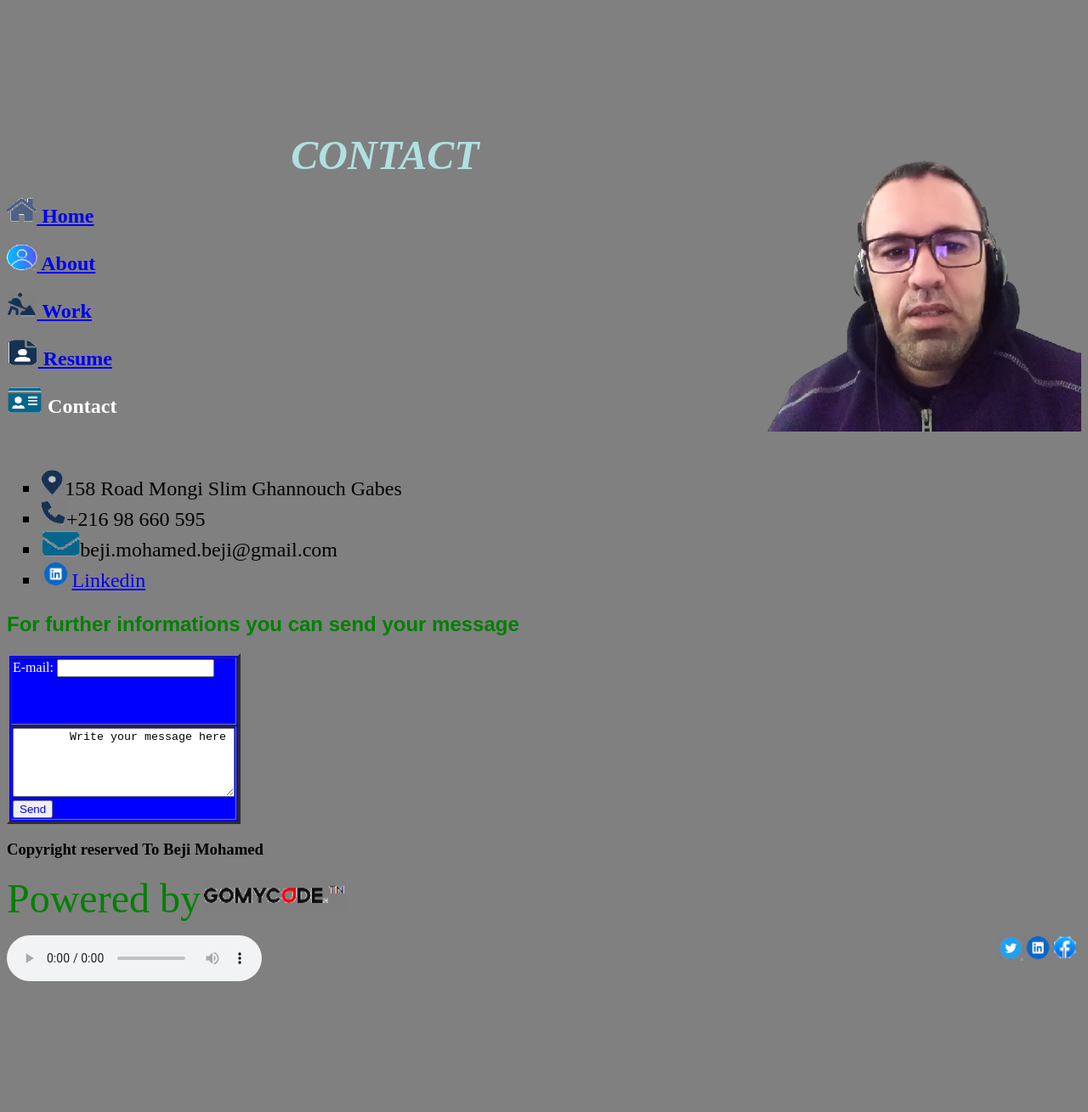
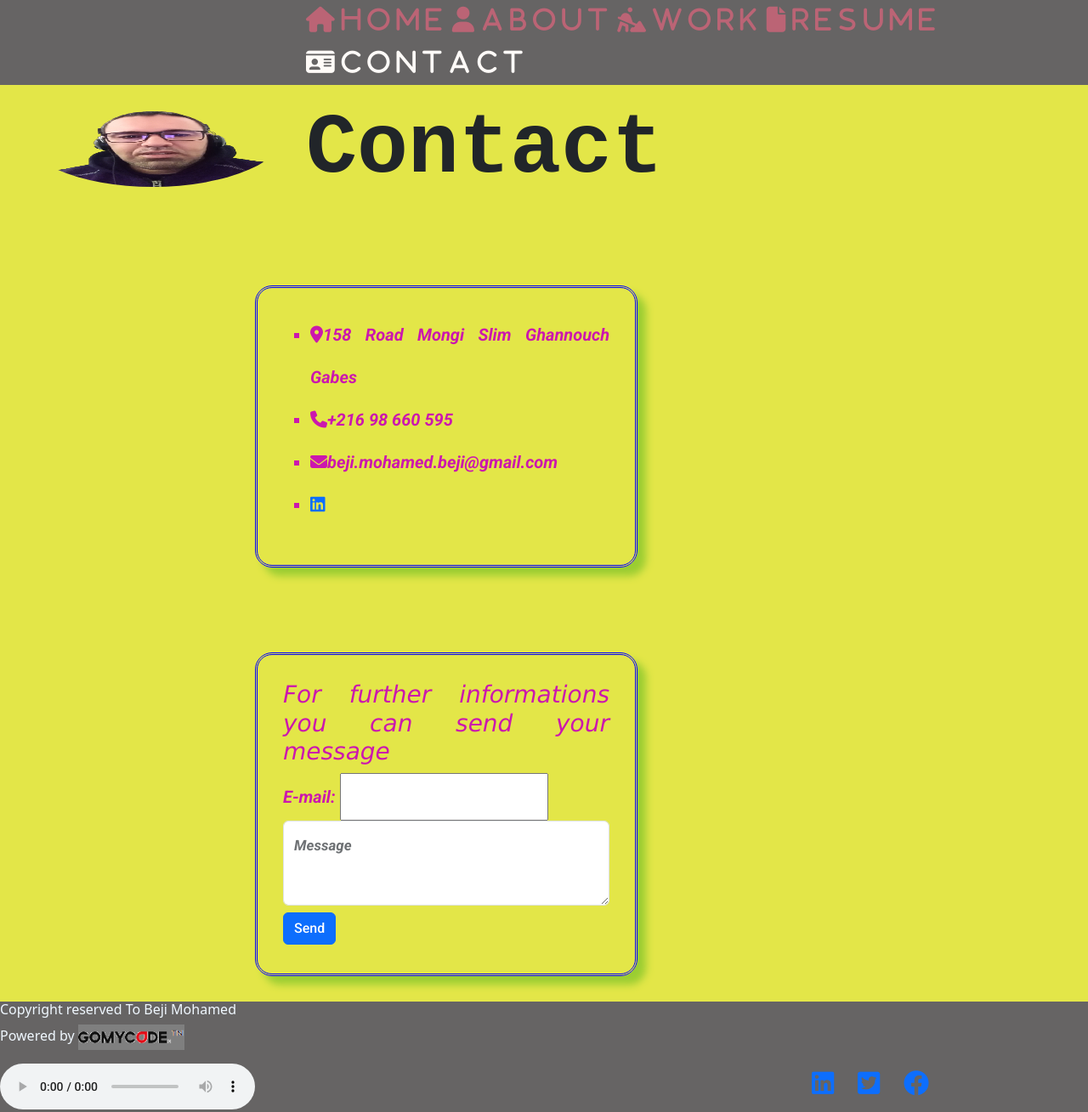
Before and after one commit to MED27BJ/css_portfolioBJ, a plain HTML site: page contact.html in a window 1280 px wide. Shown: the whole page at 85% size. Before the commit the page ends 1167 px from the top, so only its background shows below. Drawn offline with nearby package versions, Linux system fonts and the light colour scheme; a web font is replaced by a local one.

Commit message:
css_chekpoint v0

```diff
--- a/contact.html
+++ b/contact.html
@@ -2,104 +2,117 @@
 <html>
 <head>
    <meta charset="utf-8">
+   <meta name="viewport" content="width=device=width, initial-scale=1.0">
    <title>Contact Beji Mohamed </title>
    <link rel="shortcut icon" href="Favicon2.ico" type="image/x-icon">
+   <link rel="stylesheet" href="./styles.css">
+   <link rel="stylesheet" href="https://cdnjs.cloudflare.com/ajax/libs/font-awesome/6.2.1/css/all.min.css" integrity="sha512-MV7K8+y+gLIBoVD59lQIYicR65iaqukzvf/nwasF0nqhPay5w/9lJmVM2hMDcnK1OnMGCdVK+iQrJ7lzPJQd1w==" crossorigin="anonymous" referrerpolicy="no-referrer" />
+   <link rel="stylesheet" href="https://fonts.googleapis.com/css?family=Sofia&effect=fire">
+   <link href="https://fonts.googleapis.com/css?family=Rancho&amp;effect=anaglyph|emboss|fire|fire-animation|neon|outline|shadow-multiple|3d|3d-float" rel="stylesheet">
+   <link href="https://cdn.jsdelivr.net/npm/bootstrap@5.3.0-alpha1/dist/css/bootstrap.min.css" rel="stylesheet" integrity="sha384-GLhlTQ8iRABdZLl6O3oVMWSktQOp6b7In1Zl3/Jr59b6EGGoI1aFkw7cmDA6j6gD" crossorigin="anonymous">
+   <style>
+      @import url('https://fonts.googleapis.com/css2?family=Roboto+Mono:wght@100&family=Roboto:ital,wght@0,100;0,500;0,700;1,100;1,700&family=Seymour+One&display=swap');
+   </style>
+
 </head>
-
-<body bgcolor="grey">
+<body class="body_about">
    <header>
 
 
-     <!----insert the photo of profile -->
-     <a href="images/P1.jpg"><img align="righT" src="images/bj.png" height="500" widh="800"></a>
-     <br>
-     <br>
-     <br>
-     <br>
-     <br>
-     <br>
-     <br>
+      <!----insert the photo of profile -->
+      <a  href="images/P1.jpg"><img  class="photo" align="left" src="images/bj.png" height="500" widh="800"></a>
 
-     <h1  align="center"><i><font size="15" color="bleue" face="engravers mt">CONTACT</font>
-      </i>
-      </h1>
-     <!----insert navbar-->
-     <font color="white">
+
+
+
+      <!----insert navbar-->
+
       <nav>
 
-        <h1><a href ="index.html"><img src="images/home.png" height="30">
-          Home</a></h1>
-         <h1><a href ="about.html"><img src="images/about.png" height="30">
-             About</a></h1>
-         <h1><a href ="work.html"><img src="images/work.png" height="30">
-             Work</a></h1>
-         <h1><a href ="resume.html"><img src="images/resume.png" height="30">
-            Resume</a> </h1>
-         <h1><img src="images/contact.png" height="30">
-            Contact</h1>
+         <ul>
+            <li><a href="index.html"><i class="fa-solid fa-house">Home</i></a></li>
 
+         <li><a href ="about.html">
+            <i class="fa-solid fa-user">About</i>
+
+             </a></li>
+            <li><a href="work.html"><i class="fa-solid fa-person-digging">Work</i>
+           </a></li>
+         <li><a href ="resume.html">
+            <i class="fa-solid fa-file">Resume</i>
+            </a></li>
+         <li>
+            <i class="fa-solid fa-id-card">Contact</i>
+            </li>
+      </ul>
       </nav>
-   </font>
-   </header>
+
+    </header>
 
 
-   <br>
+
    <main>
-      <!--contacts of Beji Mohamed-->
-      <font size="5">
+      <h1 class="font-effect-3d">Contact</h1>
+      <!--contacts of Beji Mohamed--
+         <i class="fa-solid fa-location-dot"></i>
+      <i class="fa-solid fa-phone"></i>
+<i class="fa-solid fa-envelope"></i>
+<i class="fa-brands fa-linkedin"></i>
+<i class="fa-brands fa-square-twitter"></i>
+<i class="fa-brands fa-facebook"></i>
+   -->
+
+
     <section>
       <ul type ="square">
-         <li><img src="images/location.png" height="30">158 Road Mongi Slim Ghannouch Gabes
-        <li><img src="images/phone.png" height="30">+216 98 660 595
-        <li><img src="images/email.png" height="30">beji.mohamed.beji@gmail.com
-        <li><img src="images/in.png" height="30"><a href ="https://www.linkedin.com/in/mohamed-beji-13a46025a/">Linkedin</a>
+         <li><i class="fa-solid fa-location-dot"></i>158 Road Mongi Slim Ghannouch Gabes
+        <li><i class="fa-solid fa-phone"></i>+216 98 660 595
+        <li><i class="fa-solid fa-envelope"></i>beji.mohamed.beji@gmail.com
+        <li><a href ="https://www.linkedin.com/in/mohamed-beji-13a46025a/"><i class="fa-brands fa-linkedin"></i>
+        </a>
         </li>
       </ul>
 
 </section>
-</font>
 <!--send message-->
-<h2><font color="green" face="arial">For further informations you can send your message</font></h2>
-<table border = "3" bgcolor="blue">
-  <tr>
+<section>
+<h3>For further informations you can send your message</h3>
+
+
+
     <form>
 
-<td>
-       <label><font color="white">E-mail:</font></label>
+       <label>E-mail:</label>
        <input type="email" name="E-mail"/>
-       <br>
-       <br>
-       <br>
-       <br>
-      </td>
-      </tr>
-      <td>
-       <textarea name="message" cols="30" rows="5">
-        Write your message here
-    </textarea>
+
+    <div class="form-floating">
+      <textarea class="form-control" placeholder="Leave Your Message Here" id="floatingTextarea2" style="height: 100px">
+      </textarea>
+      <label for="floatingTextarea2">Message</label>
+    </div>
+
+     <button type="button" class="btn btn-primary">Send</button>
+
+    </form>
 
 
-       <br />
-
-       <button type="submit" ><font color="blue">Send</font></button>
-       <br>
-
-      </td>
-      </tr>
-    </form>
-
-  </table>
+  </section>
    </main>
    <footer>
 
-      <h3>Copyright reserved To Beji Mohamed</h3>
+      <h6>Copyright reserved To Beji Mohamed</h6>
       <div>
-      <p ><font size="7" color="green">Powered by</font>
-      <a href ="https://www.gomycode.com" title="gomycode"><img src="images/gomycode.png" height="40"></a>
+      <p >Powered by
+      <a href ="https://www.gomycode.com" title="gomycode"><img src="images/gomycode.png" height="30"></a>
       </div>
-      <img  align ="righT" src="images/facebook.png" height="30">
-      <img  align ="righT" src="images/in.png" height="30">
-      <img  align ="righT" src="images/twitter.png" height="30">
+      <!--social media contact-->
+      <div class="socialmedia">
+         <a href="#"><i class="fa-brands fa-linkedin"></i></a>
+         <a href="#"><i class="fa-brands fa-square-twitter"></i></a>
+         <a href="#"><i class="fa-brands fa-facebook"></i></a>
+      </div>
+
+
       <!--insert audio -->
       <audio autoplay controls loop>
          <source src="music.mp3" type ="audio/mpeg">Please the audio extension</audio>
@@ -107,5 +120,3 @@
 
    </footer>
 </body>
-
-</html>
--- /dev/null
+++ b/styles.css
@@ -0,0 +1,99 @@
+
+
+.bac{
+    background-color: greenyellow;
+
+ }
+ .body_about{
+    background-color: rgb(227, 230, 72);
+ }
+ .photo{
+    padding: 50px 20px;
+    margin-top: 30px;
+    width:360px;
+    height:240px;
+    border-radius:360px/240px;
+
+ }
+ .font-effect-3d{
+font-size:100px;
+font-family:'Courier New', Courier, monospace;
+font-weight:bolder;
+ }
+
+nav{
+    background-color: rgb(102, 100, 100);
+color:aliceblue;
+
+}
+nav li{
+    list-style:none;
+    display:inline-block;
+    color: rgb(255, 251, 248);
+    word-spacing: 100px;
+    letter-spacing:8px;
+    height:50px;
+    font-size:30px;
+}
+nav a{
+    color: rgb(187, 100, 117);
+}
+h3{
+    font-family: 'Lucida Sans', 'Lucida Sans Regular', 'Lucida Grande', 'Lucida Sans Unicode', Geneva, Verdana, sans-serif;
+    font-weight:bolder;
+}
+article{
+    font-size: 40px;
+    font-family:Verdana;
+    font-weight:40px ;
+    color: rgb(120, 202, 82);
+    border:4px red dotted;
+    padding:30px 30px;
+    margin-top: 100px;
+    margin-bottom: 50px;
+    margin-right:400px;
+    margin-left:100px;
+}
+
+section{
+    font-family:roboto, Arial;
+    font-size:20px;
+    font-weight:700;
+    color:rgb(204, 23, 174);
+    font-style:italic;
+    text-align:center;
+    text-align:justify;
+    padding: 30px 30px;
+    margin-left:300px;
+    margin-top:100px;
+    margin-right:50px;
+    margin-bottom:30px ;
+    line-height: 50px;
+    border-radius: 20px;
+    border-style:double;
+    border-color:blue;
+    width:450px;
+    box-shadow:10px 10px 10px yellowgreen;
+
+
+    }
+
+    aside{
+    float:right
+       box-shadow:10px 10px 10px yellowgreen;
+       margin:20px;
+        width: 30%;
+    }
+
+.socialmedia{
+    text-align:center;
+    color: rgb(7, 7, 245);
+    word-spacing: 20px;
+    font-size: 30px;
+    float:right;
+    width:40%;
+}
+footer{
+    background-color: rgb(102, 100, 100);
+color:aliceblue;
+}
```
Also changed, not shown: about.html (+60 -41 lines), index.html (+51 -37 lines), resume.html (+71 -58 lines), work.html (+50 -42 lines), images/about.png (deleted), images/about1.png (deleted), images/contact.png (deleted), images/email.png (deleted), images/facebook.png (deleted), images/home.png (deleted), images/in.png (deleted), images/location.png (deleted), images/phone.png (deleted), images/resume.png (deleted), 2 more files.
